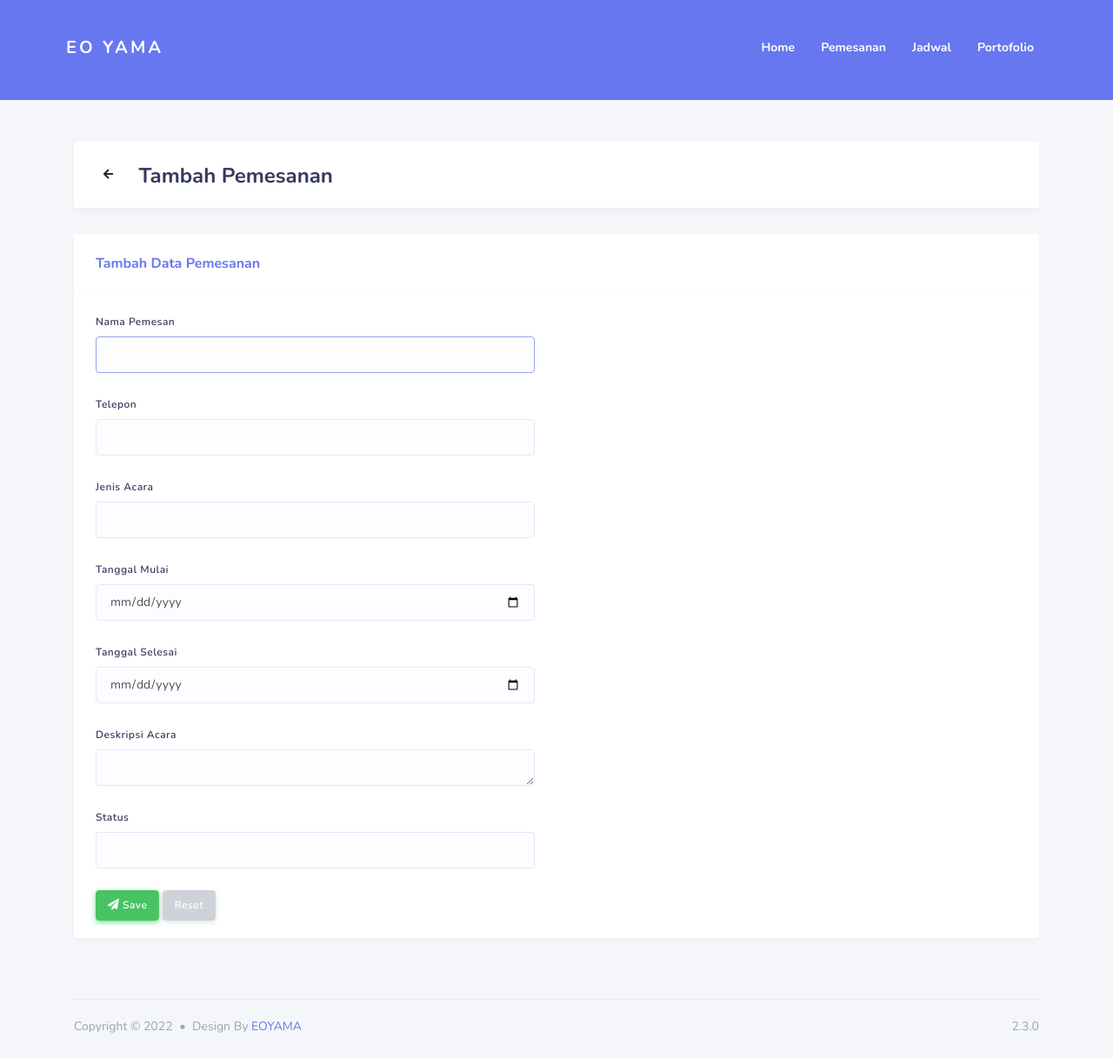
After one commit to auraahsn/project_eo, a CodeIgniter 4 app: template app/Views/customer/addpemesanan.php in a window 1280 px wide. The commit adds this page. Shown: the whole page at 87% size. Run offline with PHP 8.4 and a stand-in for CodeIgniter, Linux system fonts and the light colour scheme; the template is opened without the code that fills it, so the values that code supplies are empty; some libraries are stand-ins or nearby versions.

Commit message:
COMMIT MELAN CANIADI

```diff
--- /dev/null
+++ b/app/Views/customer/addpemesanan.php
@@ -0,0 +1,64 @@
+<?= $this->extend('layout/defaultAdmin') ?>
+
+<?= $this->section('title') ?>
+<title>Tambah Pemesanan &mdash; EO YAMA</title>
+<?= $this->endSection() ?>
+
+<?= $this->section('content') ?>
+
+<section class="section">
+    <div class="section-header">
+
+        <div class="section-header-back">
+            <a href="<?= site_url('pemesanancustomer') ?>" class="btn"><i class="fas fa-arrow-left"></i></a>
+        </div>
+        <h1>Tambah Pemesanan</h1>
+    </div>
+
+    <div class="section-body">
+        <div class="card">
+            <div class="card-header">
+                <h4>Tambah Data Pemesanan</h4>
+            </div>
+            <div class="card-body col-md-6">
+                <form action="<?= site_url('pemesanancustomer') ?>" method="post" autocomplete="off">
+                    <?= csrf_field() ?>
+                    <div class="form-group">
+                        <label>Nama Pemesan</label>
+                        <input type="text" name="nama_pemesan" class="form-control" required autofocus>
+                    </div>
+                    <div class="form-group">
+                        <label>Telepon</label>
+                        <input type="text" name="telepon" class="form-control" required>
+                    </div>
+                    <div class="form-group">
+                        <label>Jenis Acara</label>
+                        <input type="text" name="jenis_acara" class="form-control" required>
+                    </div>
+                    <div class="form-group">
+                        <label>Tanggal Mulai</label>
+                        <input type="date" name="tanggal_mulai" class="form-control" required>
+                    </div>
+                    <div class="form-group">
+                        <label>Tanggal Selesai</label>
+                        <input type="date" name="tanggal_selesai" class="form-control" required>
+                    </div>
+                    <div class="form-group">
+                        <label>Deskripsi Acara</label>
+                        <textarea name="deskripsi_acara" class="form-control" cols="30" rows="10"></textarea>
+                    </div>
+                    <div class="form-group">
+                        <label>Status</label>
+                        <input type="text" name="status" class="form-control">
+                    </div>
+                    <div>
+                        <button type="submit" class="btn btn-success"><i class="fas fa-paper-plane"></i> Save</button>
+                        <button type="reset" class="btn btn-secondary">Reset</button>
+                    </div>
+                </form>
+            </div>
+        </div>
+    </div>
+
+</section>
+<?= $this->endSection() ?>
```
Also changed, not shown: app/Config/Routes.php (+8 -1 lines), app/Controllers/PemesananCustomer.php (+39 -39 lines), app/Views/customer/pemesanancustomer.php (+69 -3 lines).
